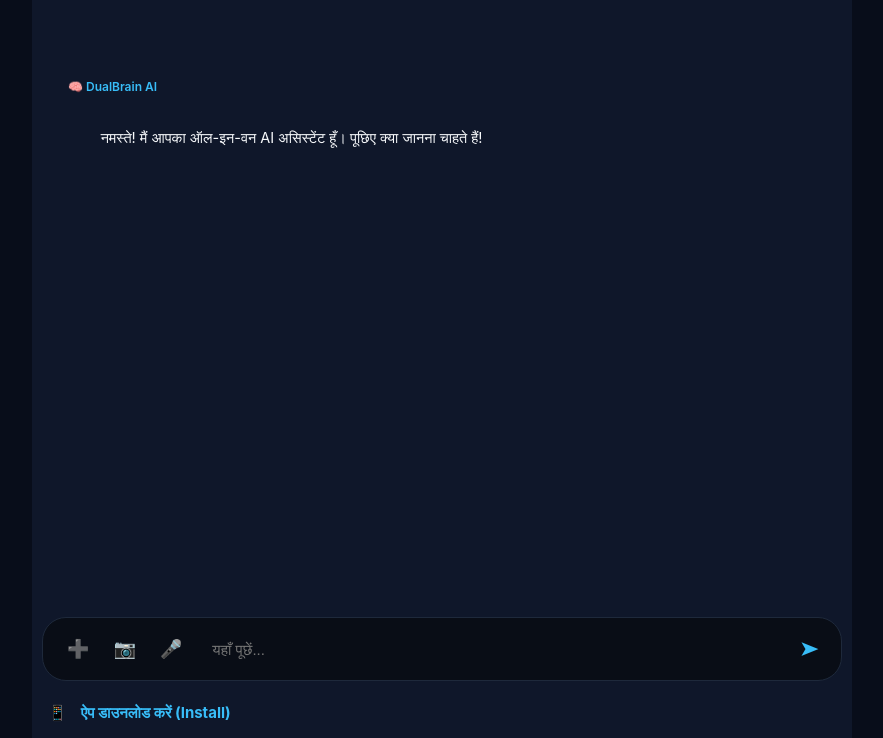
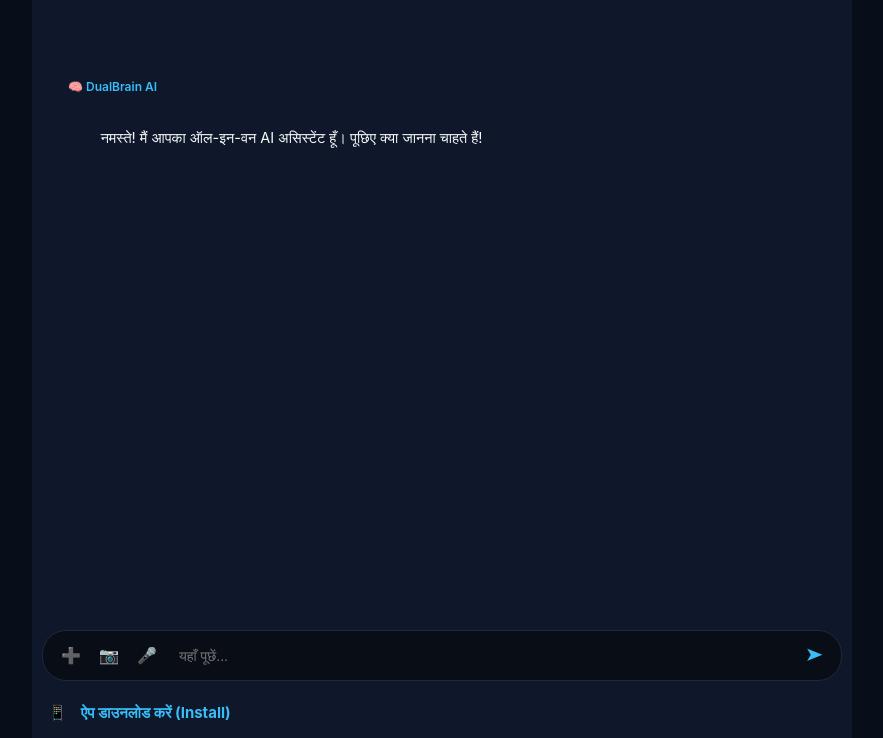
Before and after one commit to gconlalsotevents/dualbrain-ai, a website: page public/index.html in a window 1280 px wide. Shown: the part 62-800 px from the top of the page, without its empty margins (198-1081 px from the left). Drawn offline with Linux system fonts and the light colour scheme.

Commit message:
Fix input bar overflow and align send button inside box

```diff
--- a/public/index.html
+++ b/public/index.html
@@ -83,16 +83,45 @@
     .remove-file-btn { background: #334155; border: none; color: #ef4444; width: 22px; height: 22px; border-radius: 50%; cursor: pointer; font-size: 11px; font-weight: bold; }
 
     /* Input Bar */
-    .input-bar { display: flex; padding: 12px 16px; background: #090d16; gap: 8px; align-items: center; margin: 10px; border-radius: 24px; border: 1px solid #1e293b; }
-    .attach-btn { background: transparent; color: #94a3b8; border: none; padding: 8px; cursor: pointer; font-size: 18px; display: flex; align-items: center; justify-content: center; }
-    .attach-btn:hover { color: #fff; }
-    input[type="text"] { flex: 1; padding: 10px 14px; background: transparent; border: none; color: white; outline: none; font-size: 15px; }
-.send-btn {
+   /* Perfect Mobile & Desktop Input Bar Alignment */
+    .input-bar {
+      display: flex;
+      padding: 8px 12px;
+      background: #090d16;
+      gap: 6px;
+      align-items: center;
+      width: calc(100% - 20px);
+      margin: 10px auto;
+      border-radius: 24px;
+      border: 1px solid #1e293b;
+    }
+    .attach-btn {
+      background: transparent;
+      color: #94a3b8;
+      border: none;
+      padding: 6px;
+      cursor: pointer;
+      font-size: 16px;
+      display: flex;
+      align-items: center;
+      justify-content: center;
+    }
+    input[type="text"] {
+      flex: 1;
+      min-width: 0;
+      padding: 8px 10px;
+      background: transparent;
+      border: none;
+      color: white;
+      outline: none;
+      font-size: 14px;
+    }
+    .send-btn {
       background: transparent;
       color: #38bdf8;
       border: none;
       cursor: pointer;
-      font-size: 20px;
+      font-size: 18px;
       padding: 6px;
       display: flex;
       align-items: center;
```
